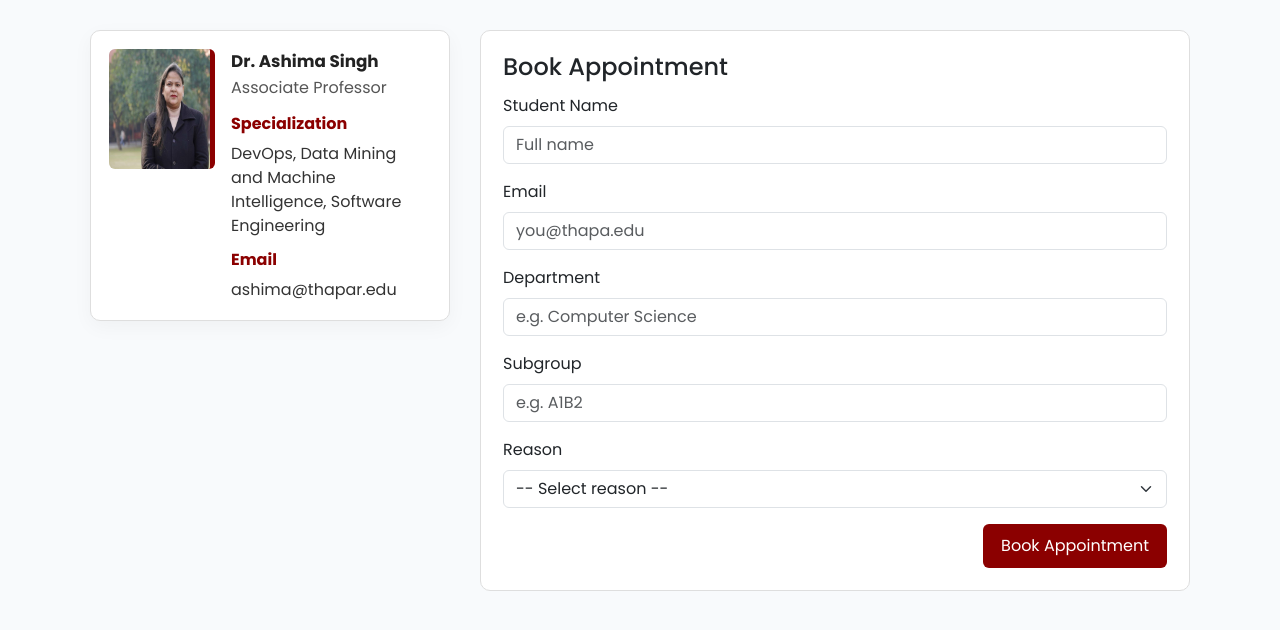
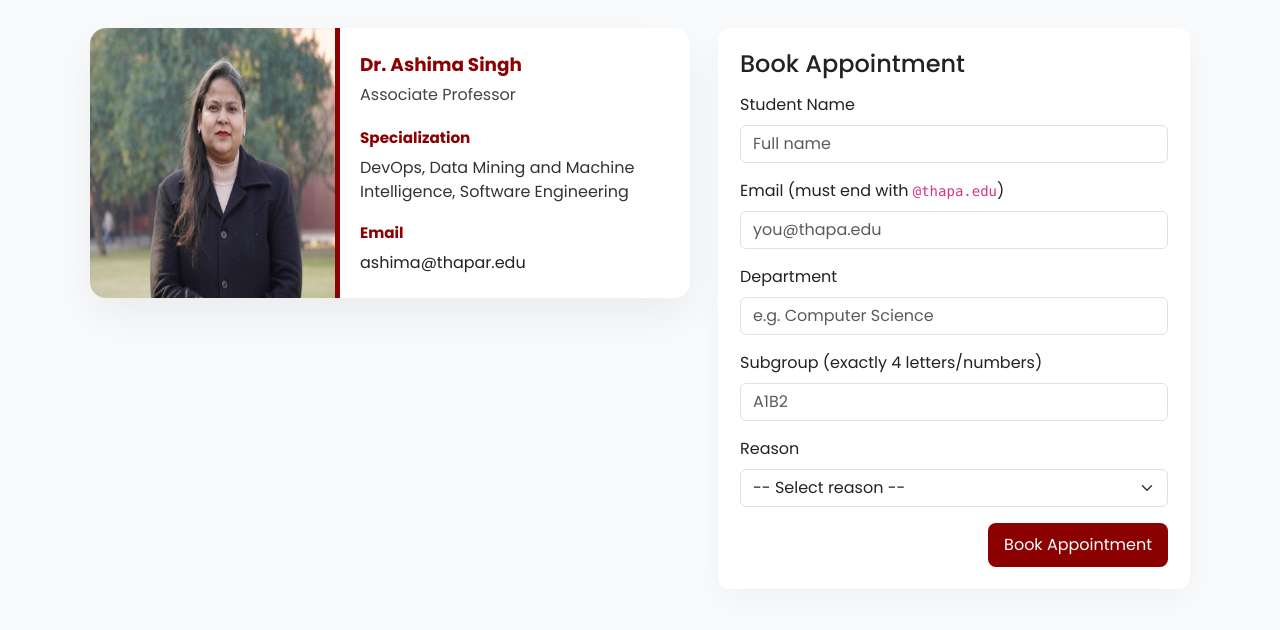
Before and after one commit to lavkush2336/faculty-pool, a PHP site: page /book-appointment.php in a window 1280 px wide. Shown: the top 630 px of the page. Run offline with PHP 8.4, Linux system fonts and the light colour scheme.

Commit message:
changes in book-appointment

```diff
--- a/book-appointment.php
+++ b/book-appointment.php
@@ -1,34 +1,22 @@
 <?php
 // book-appointment.php
 // Usage: book-appointment.php?id=FACULTY_ID
-// Requires: db.php (must create $pdo = new PDO(...))
-// If you don't have db.php, uncomment and edit the example below.
+// Requires: db.php that defines $pdo (PDO connection)
 
-/*
-try {
-    $pdo = new PDO('mysql:host=127.0.0.1;dbname=faculty_pool;charset=utf8mb4', 'root', '', [
-        PDO::ATTR_ERRMODE => PDO::ERRMODE_EXCEPTION,
-        PDO::ATTR_DEFAULT_FETCH_MODE => PDO::FETCH_ASSOC,
-    ]);
-} catch (Exception $e) {
-    die("DB connection failed: " . $e->getMessage());
-}
-*/
-
-require_once 'db.php'; // <-- make sure this file exists and creates $pdo
+require_once 'db.php'; // ensure this exists and creates $pdo
 
 function e($s){ return htmlspecialchars($s ?? '', ENT_QUOTES, 'UTF-8'); }
 
-// fetch faculty by id (top-level code)
+// load faculty by id
 $faculty = null;
 $faculty_id = isset($_GET['id']) ? (int)$_GET['id'] : 0;
 if ($faculty_id > 0) {
-    $stmt = $pdo->prepare("SELECT * FROM faculty WHERE id = ? LIMIT 1"); // adjust table name if different
+    $stmt = $pdo->prepare("SELECT * FROM faculty WHERE id = ? LIMIT 1");
     $stmt->execute([$faculty_id]);
     $faculty = $stmt->fetch(PDO::FETCH_ASSOC);
 }
 
-// if faculty not found, show fallback sample (but still allow booking)
+// fallback sample faculty (if DB missing or id not found)
 if (!$faculty) {
     $faculty = [
         'id' => 0,
@@ -36,12 +24,11 @@ if (!$faculty) {
         'title' => 'Associate Professor',
         'specialization' => 'DevOps, Data Mining and Machine Intelligence, Software Engineering',
         'email' => 'ashima@thapar.edu',
-        'photo' => 'images/ashima-singh.jpg', // adjust path
-        // you can add more fields as needed
+        'photo' => 'images/ashima-singh.jpg',
     ];
 }
 
-// create appointments table if not exists
+// ensure appointments table exists
 $pdo->exec("
 CREATE TABLE IF NOT EXISTS appointments (
   id INT NOT NULL AUTO_INCREMENT PRIMARY KEY,
@@ -59,7 +46,6 @@ CREATE TABLE IF NOT EXISTS appointments (
 $errors = [];
 $success = false;
 if ($_SERVER['REQUEST_METHOD'] === 'POST') {
-    // collect and trim
     $faculty_id_post = isset($_POST['faculty_id']) ? (int)$_POST['faculty_id'] : 0;
     $student_name = trim($_POST['student_name'] ?? '');
     $student_email = trim($_POST['student_email'] ?? '');
@@ -67,15 +53,11 @@ if ($_SERVER['REQUEST_METHOD'] === 'POST') {
     $subgroup = trim($_POST['subgroup'] ?? '');
     $reason = trim($_POST['reason'] ?? '');
 
-    // server-side validation
-    if ($student_name === '') {
-        $errors[] = "Student name is required.";
-    }
+    if ($student_name === '') $errors[] = "Student name is required.";
 
     if ($student_email === '' || !filter_var($student_email, FILTER_VALIDATE_EMAIL)) {
         $errors[] = "Valid email is required.";
     } else {
-        // must end with thapa.edu (case-insensitive)
         if (!preg_match('/@thapa\.edu$/i', $student_email)) {
             $errors[] = "Email must end with '@thapa.edu'.";
         }
@@ -85,18 +67,14 @@ if ($_SERVER['REQUEST_METHOD'] === 'POST') {
         $errors[] = "Department is required and must contain only letters and spaces.";
     }
 
-    // subgroup should be exactly 4 alphanumeric characters (as requested)
     if ($subgroup === '' || !preg_match('/^[A-Za-z0-9]{4}$/', $subgroup)) {
         $errors[] = "Subgroup is required and must be exactly 4 letters/numbers (e.g. A1B2).";
     }
 
     $allowed = ['paper related','doubt related','project related','other'];
-    if (!in_array($reason, $allowed, true)) {
-        $errors[] = "Please choose a valid reason.";
-    }
+    if (!in_array($reason, $allowed, true)) $errors[] = "Please choose a valid reason.";
 
     if (empty($errors)) {
-        // insert appointment
         $ins = $pdo->prepare("INSERT INTO appointments (faculty_id, student_name, student_email, department, subgroup, reason) VALUES (?, ?, ?, ?, ?, ?)");
         $ins->execute([$faculty_id_post, $student_name, $student_email, $department, $subgroup, $reason]);
         $success = true;
@@ -107,111 +85,131 @@ if ($_SERVER['REQUEST_METHOD'] === 'POST') {
 <html lang="en">
 <head>
   <meta charset="utf-8" />
-  <meta name="viewport" content="width=device-width, initial-scale=1" />
-  <title>Book Appointment</title>
+  <meta name="viewport" content="width=device-width,initial-scale=1" />
+  <title>Book Appointment - <?php echo e($faculty['name']); ?></title>
 
-  <!-- Bootstrap -->
   <link href="https://cdn.jsdelivr.net/npm/bootstrap@5.3.2/dist/css/bootstrap.min.css" rel="stylesheet">
   <link href="https://cdnjs.cloudflare.com/ajax/libs/font-awesome/6.0.0/css/all.min.css" rel="stylesheet">
   <link href="https://fonts.googleapis.com/css2?family=Poppins:wght@300;400;500;600;700&display=swap" rel="stylesheet">
 
   <style>
-    body{font-family:'Poppins',sans-serif;background:#f8fafc;padding:30px;}
-    .container-grid{display:flex;gap:30px;max-width:1100px;margin:0 auto;align-items:flex-start;}
-    /* Left: faculty card */
-    .faculty-card{
-      flex:0 0 360px;
-      background:white;border-radius:10px;padding:18px;border:1px solid #dedede;
-      box-shadow:0 6px 20px rgba(0,0,0,0.04);
+    body { font-family: 'Poppins', sans-serif; background:#f8fafc; padding:28px 16px; color:#222; }
+    .layout { max-width:1100px; margin:0 auto; display:flex; gap:28px; align-items:flex-start; }
+    /* LEFT: large faculty flex-card (matches faculty-member.php) */
+    .left-card {
+      flex:0 0 600px;
+      border-radius:16px;
+      overflow:hidden;
+      background:#fff;
+      box-shadow:0 18px 40px rgba(0,0,0,0.06);
+      transition:transform .2s ease;
     }
-    .faculty-image{width:120px;height:120px;overflow:hidden;border-radius:6px;display:inline-block;vertical-align:top;margin-right:16px;border-right:5px solid #8B0000;}
-    .faculty-image img{width:120px;height:120px;object-fit:cover;display:block;border:0;}
-    .faculty-meta{display:inline-block;vertical-align:top;max-width:200px;}
-    .faculty-name{font-weight:700;color:#222;font-size:1.05rem;margin-bottom:2px;}
-    .faculty-title{color:#555;margin-bottom:12px;}
-    .label-strong{color:#8B0000;font-weight:700;margin-top:10px;margin-bottom:6px;display:block;}
-    /* Right: form area */
-    .form-card{flex:1;background:white;padding:22px;border-radius:10px;border:1px solid #dedede;}
-    .form-group label{font-weight:600;}
-    .error{color:#b00020;background:#ffeef0;padding:10px;border-radius:6px;border:1px solid #f5c6cb;margin-bottom:12px;}
-    .success{color:#155724;background:#d4edda;padding:10px;border-radius:6px;border:1px solid #c3e6cb;margin-bottom:12px;}
-    .submit-btn{background:#8B0000;color:white;border:0;padding:10px 18px;border-radius:6px;}
-    @media(max-width:900px){
-      .container-grid{flex-direction:column;padding:10px}
-      .faculty-card{width:100%;display:flex;align-items:center}
-      .faculty-image{margin-right:12px}
+    .left-card:hover{ transform:translateY(-4px); }
+    .faculty-card-big { display:flex; flex-direction:row; min-height:220px; }
+    .faculty-image {
+      flex:0 0 250px;
+      min-width:220px;
+      height: 270px;
+      display:block;
+      background:#eee;
+      position:relative;
+      border-right:5px solid #8B0000; /* requested right border */
+      overflow:hidden;
+    }
+    .faculty-image img { width:100%; height:100%; object-fit:cover; display:block; }
+    .faculty-body {
+      flex:1; padding:22px 20px; display:flex; flex-direction:column; justify-content:center;
+    }
+    .faculty-name { font-size:1.15rem; font-weight:700; color:#8B0000; margin-bottom:4px; }
+    .faculty-title { color:#444; margin-bottom:12px; }
+    .label-strong { color:#8B0000; font-weight:700; margin-top:8px; margin-bottom:6px; display:block; font-size:.95rem; }
+    .faculty-special { color:#333; line-height:1.5; }
+    /* RIGHT: form */
+    .form-card { flex:1; background:#fff; padding:22px; border-radius:12px; box-shadow:0 10px 30px rgba(0,0,0,0.04); }
+    .form-card h4 { margin-bottom:14px; color:#222; }
+    .form-control:focus { box-shadow:0 0 0 4px rgba(139,0,0,0.06); border-color:#8B0000; }
+    .submit-btn { background:#8B0000; color:#fff; border:0; padding:10px 16px; border-radius:8px; }
+    .error { background:#fff0f0; border:1px solid #f5c6cb; color:#8B0000; padding:10px; border-radius:8px; margin-bottom:12px; }
+    .success { background:#edf7ee; border:1px solid #c3e6cb; color:#155724; padding:10px; border-radius:8px; margin-bottom:12px; }
+    @media (max-width: 980px) {
+      .layout{ flex-direction:column; padding:12px; }
+      .left-card{ width:100%; }
+      .faculty-image{ min-width:100%; height:240px; border-right:none; border-bottom:5px solid #8B0000; }
+      .faculty-card-big{ flex-direction:column; }
     }
   </style>
 </head>
 <body>
 
-<div class="container-grid">
-  <!-- LEFT: faculty card -->
-  <div class="faculty-card" aria-label="Faculty details">
-    <div style="display:flex;align-items:flex-start;">
+<div class="layout">
+  <!-- LEFT: styled faculty card (like faculty-member.php) -->
+  <div class="left-card" aria-label="Faculty">
+    <div class="faculty-card-big">
       <div class="faculty-image">
         <img src="<?php echo e($faculty['photo'] ?? 'images/ashima-singh.jpg'); ?>" alt="<?php echo e($faculty['name']); ?>">
       </div>
-      <div class="faculty-meta">
+      <div class="faculty-body">
         <div class="faculty-name"><?php echo e($faculty['name']); ?></div>
         <div class="faculty-title"><?php echo e($faculty['title'] ?? $faculty['position'] ?? 'Associate Professor'); ?></div>
-        <div class="label-strong">Specialization</div>
-        <div style="color:#333;"><?php echo nl2br(e($faculty['specialization'] ?? 'DevOps, Data Mining and machine intelligence, Software Engineering')); ?></div>
-        <div class="label-strong">Email</div>
-        <div style="color:#333;"><?php echo e($faculty['email']); ?></div>
+
+        <div>
+          <div class="label-strong">Specialization</div>
+          <div class="faculty-special"><?php echo nl2br(e($faculty['specialization'] ?? 'DevOps, Data Mining and machine intelligence, Software Engineering')); ?></div>
+        </div>
+
+        <div style="margin-top:10px;">
+          <div class="label-strong">Email</div>
+          <div><?php echo e($faculty['email']); ?></div>
+        </div>
       </div>
     </div>
   </div>
 
   <!-- RIGHT: booking form -->
   <div class="form-card">
-    <h4 style="margin-bottom:12px">Book Appointment</h4>
+    <h4>Book Appointment</h4>
 
     <?php if (!empty($errors)): ?>
       <div class="error">
-        <ul style="margin:0 0 0 18px;padding:0;">
-          <?php foreach($errors as $err): ?>
-            <li><?php echo e($err); ?></li>
-          <?php endforeach; ?>
+        <ul style="margin:0 0 0 18px;">
+          <?php foreach($errors as $err): ?><li><?php echo e($err); ?></li><?php endforeach; ?>
         </ul>
       </div>
     <?php endif; ?>
 
     <?php if ($success): ?>
       <div class="success">
-        Appointment booked successfully! The faculty will be notified by email (demo).<br>
+        Appointment booked successfully!<br>
         <strong>Student:</strong> <?php echo e($_POST['student_name']); ?><br>
         <strong>Email:</strong> <?php echo e($_POST['student_email']); ?><br>
         <strong>Reason:</strong> <?php echo e($_POST['reason']); ?>
       </div>
     <?php endif; ?>
 
-    <form method="post" novalidate id="appointmentForm">
-      <!-- include faculty id -->
+    <form method="post" id="appointmentForm" novalidate>
       <input type="hidden" name="faculty_id" value="<?php echo e($faculty['id'] ?? 0); ?>">
 
       <div class="mb-3">
         <label class="form-label">Student Name</label>
-        <input type="text" name="student_name" required class="form-control" value="<?php echo e($_POST['student_name'] ?? ''); ?>" placeholder="Full name">
+        <input type="text" name="student_name" class="form-control" required value="<?php echo e($_POST['student_name'] ?? ''); ?>" placeholder="Full name">
       </div>
 
       <div class="mb-3">
-        <label class="form-label">Email</label>
-        <input type="email" name="student_email" required class="form-control" value="<?php echo e($_POST['student_email'] ?? ''); ?>"
-               pattern="^[^\s@]+@thapa\.edu$" title="Email must end with @thapa.edu"
-               placeholder="you@thapa.edu">
+        <label class="form-label">Email (must end with <code>@thapa.edu</code>)</label>
+        <input type="email" name="student_email" class="form-control" required value="<?php echo e($_POST['student_email'] ?? ''); ?>"
+               pattern="^[^\s@]+@thapa\.edu$" title="Email must end with @thapa.edu" placeholder="you@thapa.edu">
       </div>
 
       <div class="mb-3">
         <label class="form-label">Department</label>
-        <input type="text" name="department" required class="form-control" value="<?php echo e($_POST['department'] ?? ''); ?>"
+        <input type="text" name="department" class="form-control" required value="<?php echo e($_POST['department'] ?? ''); ?>"
                pattern="^[A-Za-z ]+$" title="Only letters and spaces allowed" placeholder="e.g. Computer Science">
       </div>
 
       <div class="mb-3">
-        <label class="form-label">Subgroup</label>
-        <input type="text" name="subgroup" required class="form-control" value="<?php echo e($_POST['subgroup'] ?? ''); ?>"
-               pattern="^[A-Za-z0-9]{4}$" title="Exactly 4 letters/numbers" placeholder="e.g. A1B2" maxlength="4">
+        <label class="form-label">Subgroup (exactly 4 letters/numbers)</label>
+        <input type="text" name="subgroup" class="form-control" required value="<?php echo e($_POST['subgroup'] ?? ''); ?>"
+               pattern="^[A-Za-z0-9]{4}$" title="Exactly 4 letters/numbers" maxlength="4" placeholder="A1B2">
       </div>
 
       <div class="mb-3">
@@ -233,25 +231,22 @@ if ($_SERVER['REQUEST_METHOD'] === 'POST') {
 </div>
 
 <script>
-  // client-side extra validation feedback
+  // client validation for friendly UX
   document.getElementById('appointmentForm').addEventListener('submit', function(e){
     const email = this.student_email.value.trim();
     if (!/^[^\s@]+@thapa\.edu$/i.test(email)) {
       alert("Email must end with @thapa.edu");
-      e.preventDefault();
-      return;
+      e.preventDefault(); return;
     }
     const dept = this.department.value.trim();
     if (!/^[A-Za-z ]+$/.test(dept)) {
       alert("Department must contain only letters and spaces.");
-      e.preventDefault();
-      return;
+      e.preventDefault(); return;
     }
     const subgroup = this.subgroup.value.trim();
     if (!/^[A-Za-z0-9]{4}$/.test(subgroup)) {
       alert("Subgroup must be exactly 4 letters/numbers.");
-      e.preventDefault();
-      return;
+      e.preventDefault(); return;
     }
   });
 </script>
```
